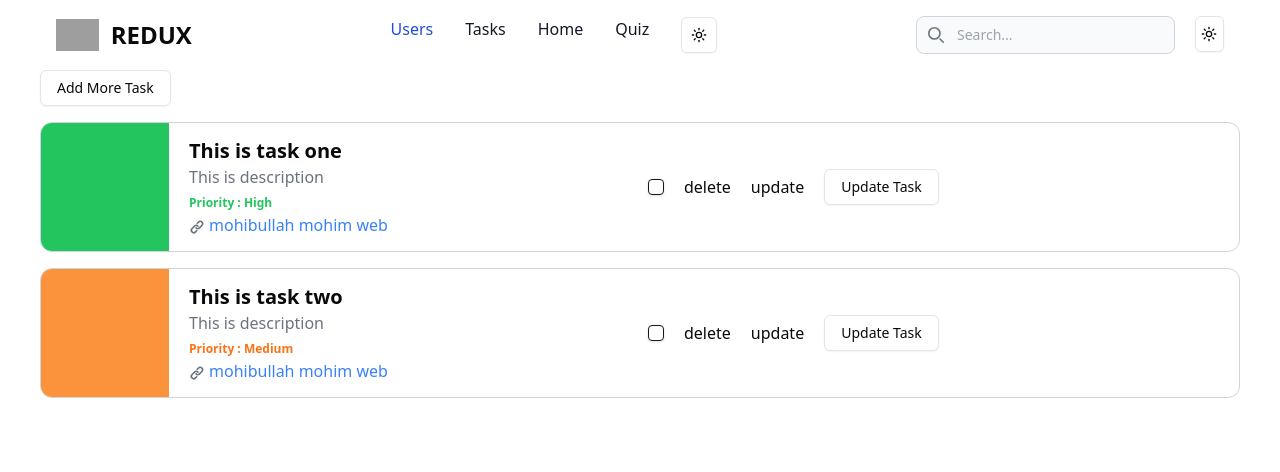
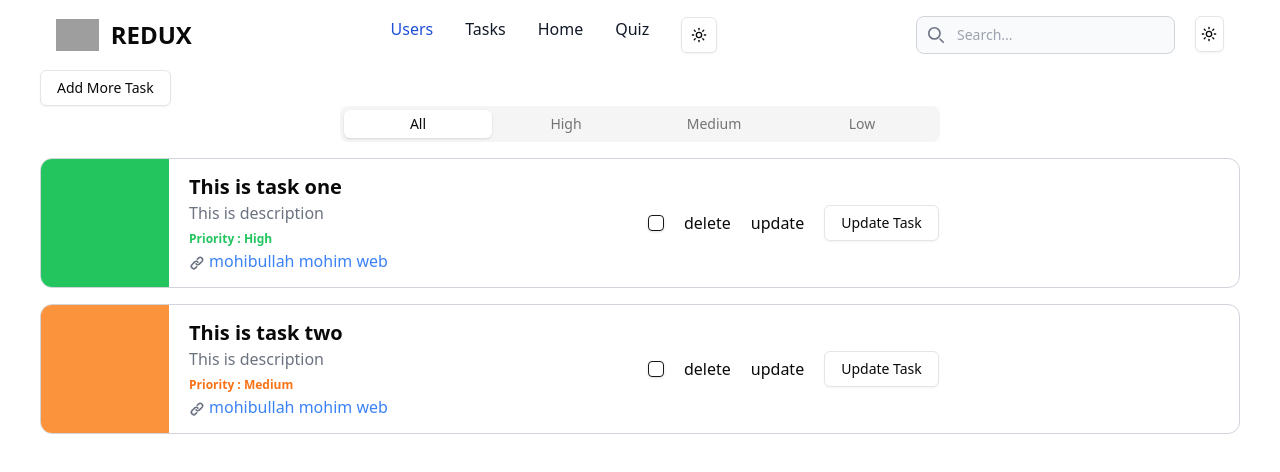
Before and after one commit to developerMohib/redux-react-tsc-swc, a React (Vite) app: page /tasks in a window 1280 px wide. Shown: the top 472 px of the page. Built offline with nearby package versions, Linux system fonts and the light colour scheme; grey boxes are pictures that could not be loaded.

Commit message:
data filtered okay

```diff
--- a/package.json
+++ b/package.json
@@ -19,6 +19,7 @@
     "@radix-ui/react-progress": "^1.1.1",
     "@radix-ui/react-select": "^2.1.4",
     "@radix-ui/react-slot": "^1.1.1",
+    "@radix-ui/react-tabs": "^1.1.2",
     "@reduxjs/toolkit": "^2.5.0",
     "@vitejs/plugin-react": "^4.3.4",
     "class-variance-authority": "^0.7.1",
--- /dev/null
+++ b/src/components/ui/tabs.tsx
@@ -0,0 +1,53 @@
+import * as React from "react"
+import * as TabsPrimitive from "@radix-ui/react-tabs"
+
+import { cn } from "@/lib/utils"
+
+const Tabs = TabsPrimitive.Root
+
+const TabsList = React.forwardRef<
+  React.ElementRef<typeof TabsPrimitive.List>,
+  React.ComponentPropsWithoutRef<typeof TabsPrimitive.List>
+>(({ className, ...props }, ref) => (
+  <TabsPrimitive.List
+    ref={ref}
+    className={cn(
+      "inline-flex h-9 items-center justify-center rounded-lg bg-muted p-1 text-muted-foreground",
+      className
+    )}
+    {...props}
+  />
+))
+TabsList.displayName = TabsPrimitive.List.displayName
+
+const TabsTrigger = React.forwardRef<
+  React.ElementRef<typeof TabsPrimitive.Trigger>,
+  React.ComponentPropsWithoutRef<typeof TabsPrimitive.Trigger>
+>(({ className, ...props }, ref) => (
+  <TabsPrimitive.Trigger
+    ref={ref}
+    className={cn(
+      "inline-flex items-center justify-center whitespace-nowrap rounded-md px-3 py-1 text-sm font-medium ring-offset-background transition-all focus-visible:outline-none focus-visible:ring-2 focus-visible:ring-ring focus-visible:ring-offset-2 disabled:pointer-events-none disabled:opacity-50 data-[state=active]:bg-background data-[state=active]:text-foreground data-[state=active]:shadow",
+      className
+    )}
+    {...props}
+  />
+))
+TabsTrigger.displayName = TabsPrimitive.Trigger.displayName
+
+const TabsContent = React.forwardRef<
+  React.ElementRef<typeof TabsPrimitive.Content>,
+  React.ComponentPropsWithoutRef<typeof TabsPrimitive.Content>
+>(({ className, ...props }, ref) => (
+  <TabsPrimitive.Content
+    ref={ref}
+    className={cn(
+      "mt-2 ring-offset-background focus-visible:outline-none focus-visible:ring-2 focus-visible:ring-ring focus-visible:ring-offset-2",
+      className
+    )}
+    {...props}
+  />
+))
+TabsContent.displayName = TabsPrimitive.Content.displayName
+
+export { Tabs, TabsList, TabsTrigger, TabsContent }
--- a/src/pages/tasks/Tasks.tsx
+++ b/src/pages/tasks/Tasks.tsx
@@ -1,15 +1,29 @@
 import { AddTask } from "@/components/taskCard/AddTask";
 import TaskCard from "@/components/taskCard/TaskCard";
-import { selectTask } from "@/redux/features/tasks/taskSlice";
-import { useAppSelector } from "@/redux/hooks";
+import { Tabs, TabsList, TabsTrigger } from "@/components/ui/tabs";
+import { filterTask, selectTask } from "@/redux/features/tasks/taskSlice";
+import { useAppDispatch, useAppSelector } from "@/redux/hooks";
 
 const Tasks = () => {
     const tasks = useAppSelector(selectTask)
+    const dispatch = useAppDispatch()
     return (
         <div>
             <AddTask />
-            {tasks?.map(task =>
-            <TaskCard task={task} key={task.id} />)}
+
+            <Tabs defaultValue="All" className="w-1/2 mx-auto">
+                <TabsList className="grid w-full grid-cols-4">
+                    <TabsTrigger onClick={() => dispatch(filterTask("All"))} value="All">All</TabsTrigger>
+                    <TabsTrigger onClick={() => dispatch(filterTask("High"))} value="High">High</TabsTrigger>
+                    <TabsTrigger onClick={() => dispatch(filterTask("Medium"))} value="Medium">Medium</TabsTrigger>
+                    <TabsTrigger onClick={() => dispatch(filterTask("Low"))} value="Low">Low</TabsTrigger>
+                </TabsList>
+            </Tabs>
+
+            {
+                tasks.length > 0 ? tasks?.map(task =>
+                    <TaskCard task={task} key={task.id} />) : "No Product Available"
+            }
         </div>
     );
 };
--- a/src/redux/features/tasks/taskSlice.ts
+++ b/src/redux/features/tasks/taskSlice.ts
@@ -3,6 +3,7 @@
 import { createSlice, nanoid, PayloadAction } from "@reduxjs/toolkit";
 interface IinitialState {
   task: ITask[];
+  filter: "All" | "High" | "Medium" | "Low";
 }
 const initialState: IinitialState = {
   task: [
@@ -23,6 +24,7 @@
       priority: "Medium",
     },
   ],
+  filter: "All",
 };
 
 type DrafData = Pick<ITask, "title" | "description" | "dueDate" | "priority">;
@@ -39,7 +41,6 @@
       state.task.push(taskData);
     },
     completeTask: (state, action: PayloadAction<string>) => {
-      console.log(action.payload);
       state.task.forEach((singleTask) => {
         if (
           singleTask.id === action.payload &&
@@ -55,12 +56,9 @@
       );
     },
     updateTask: (state, action) => {
-      const { id, title, description, dueDate, prority } =
-        action.payload;
-        console.log('update' , action.payload.update)
+      const { id, title, description, dueDate, prority } = action.payload;
       state.task.forEach((singleTask) => {
         if (singleTask.id === id) {
-          // here update thing set
           singleTask.title = title;
           singleTask.description = description;
           singleTask.dueDate = dueDate;
@@ -68,11 +66,30 @@
         }
       });
     },
+    filterTask: (
+      state,
+      action: PayloadAction<"All" | "High" | "Medium" | "Low">
+    ) => {
+      console.log("filter", action.payload);
+      state.filter = action.payload;
+    },
   },
 });
 
 export const selectTask = (state: RootState) => {
-  return state.tasks.task;
+  const filerTasks = state.tasks.task; // Assuming this is an array of tasks
+  const filter = state.tasks.filter; // Assuming this is a string like "High", "Medium", or "Low"
+
+  if (filter === "High") {
+    return filerTasks.filter((task) => task.priority === "High");
+  } else if (filter === "Medium") {
+    return filerTasks.filter((task) => task.priority === "Medium");
+  } else if (filter === "Low") {
+    return filerTasks.filter((task) => task.priority === "Low");
+  } else {
+    return filerTasks;
+  }
 };
-export const { addATask, completeTask, deleteTask,updateTask } = taskSlice.actions;
+export const { addATask, completeTask, deleteTask, updateTask, filterTask } =
+  taskSlice.actions;
 export default taskSlice.reducer;
```
Also changed, not shown: 1 other file (tests, documents, lock files or other folders).
